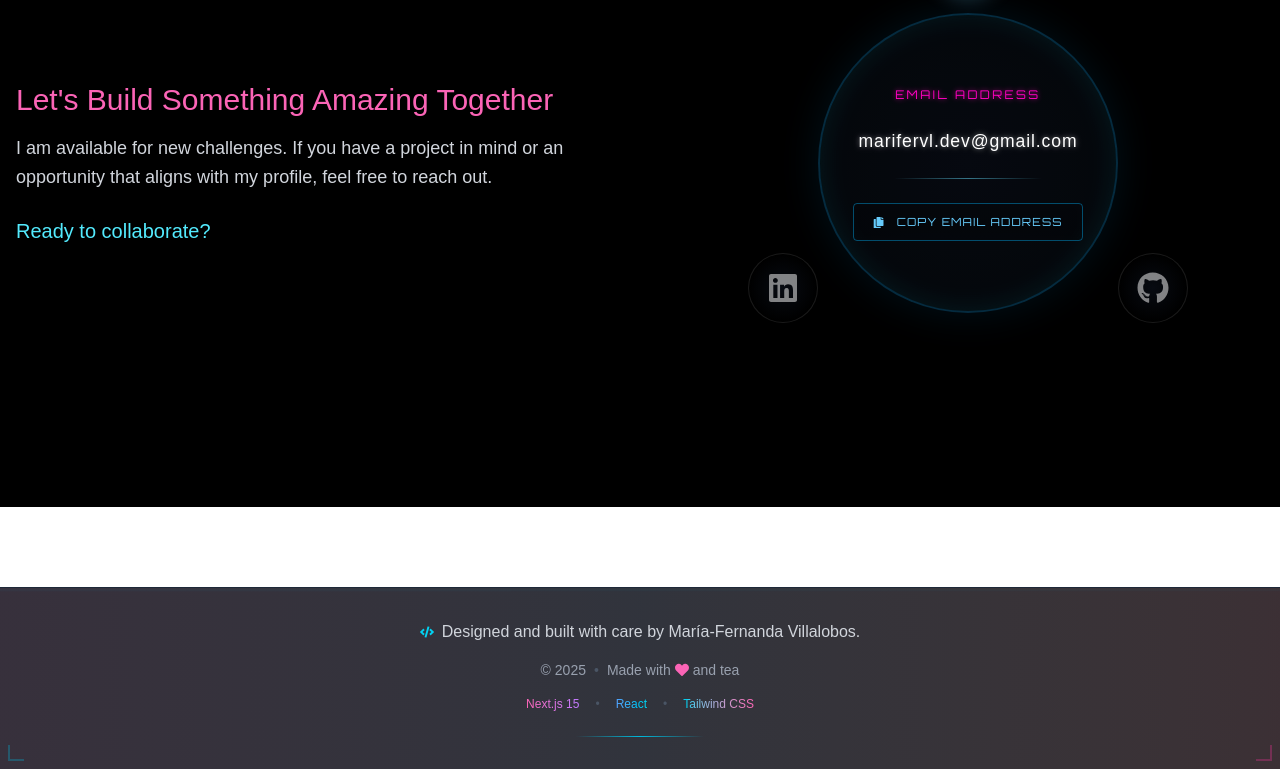
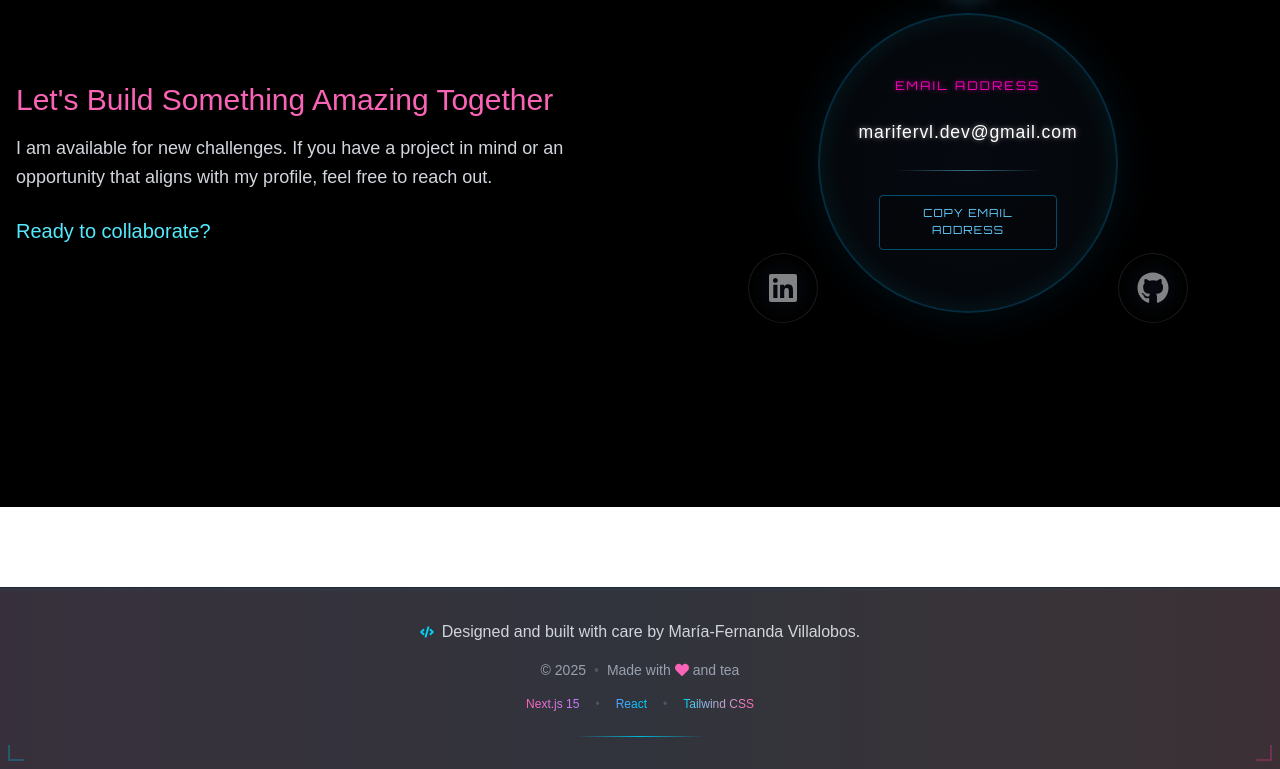
Before and after one commit to MariferVL/inner-rework, a Next.js app: page /en in a window 1280 px wide. Shown: the part 3563-4332 px from the top of the page. Built offline with nearby package versions, Linux system fonts and the light colour scheme.

Commit message:
Improve responsiveness

```diff
--- a/app/globals.css
+++ b/app/globals.css
@@ -462,7 +462,6 @@ body {
   animation: text-flicker 3s linear infinite;
 }
 
-
 .data-panel-value {
   font-family: var(--font-mono);
   font-size: 1.1rem;
@@ -473,7 +472,6 @@ body {
   margin-bottom: 1.5rem;
 }
 
-/* Línea divisoria decorativa */
 .data-panel-divider {
   width: 60%;
   height: 1px;
@@ -481,12 +479,12 @@ body {
   margin-bottom: 1.5rem;
 }
 
-/* Botón de acción rediseñado */
 .data-panel-action-btn {
   display: inline-flex;
   align-items: center;
   gap: 0.75rem;
-  padding: 0.6rem 1.2rem;
+  padding: 0.6rem 0.7rem;
+  margin-inline: 2.2rem;
   background-color: transparent;
   border: 1px solid rgba(0, 183, 255, 0.4);
   color: #66cbfb;
@@ -502,8 +500,9 @@ body {
 .data-panel-action-btn:hover {
   background-color: #66cbfb;
   color: #0a0a0a;
+  font-weight:900;
   box-shadow: 0 0 20px #66cbfb;
-  transform: scale(1.05);
+  transform: scale(1.11);
 }
 
 /* Animación de parpadeo para el texto */
--- a/components/ContactSection.js
+++ b/components/ContactSection.js
@@ -92,23 +92,25 @@ export default function ContactSection({ dictionary }) {
                   <h4 className="data-panel-title">{currentData.title}</h4>
                   <p className="data-panel-value">{currentData.value}</p>
                   <div className="data-panel-divider"></div>
-
                   {currentData.action === "copy" ? (
                     <Button
                       onClick={handleCopyEmail}
-                      unstyled={true} // <-- Le decimos que no use sus estilos base
-                      className="data-panel-action-btn" // <-- Le pasamos nuestros estilos personalizados
+                      unstyled={true}
+                      className="data-panel-action-btn"
                     >
                       {emailCopied ? (
                         <>
-                          <FaCheck className="text-green-400" />
-                          <span className="text-green-300">
+                          <FaCheck className="inline-flex md:hidden text-cyan-400" />
+                          <span className="hidden md:inline-flex text-cyan-300">
                             {dictionary.contact.social.copied_email}
                           </span>
                         </>
                       ) : (
                         <>
-                          <FaCopy /> <span>{currentData.actionLabel}</span>
+                          <FaCopy className="inline-flex md:hidden" />
+                          <span className="hidden md:inline-flex">
+                            {currentData.actionLabel}
+                          </span>
                         </>
                       )}
                     </Button>
@@ -120,8 +122,12 @@ export default function ContactSection({ dictionary }) {
                       unstyled={true}
                       className="data-panel-action-btn"
                     >
-                      <FaExternalLinkAlt className="md:hidden" />
-                      <span>{currentData.actionLabel}</span>
+                      {/* Ícono de Link Externo (solo visible en móvil) */}
+                      <FaExternalLinkAlt className="inline-flex md:hidden" />
+                      {/* Texto del Link (solo visible en desktop) */}
+                      <span className="hidden md:inline-flex">
+                        {currentData.actionLabel}
+                      </span>
                     </Button>
                   )}
                 </motion.div>
```
